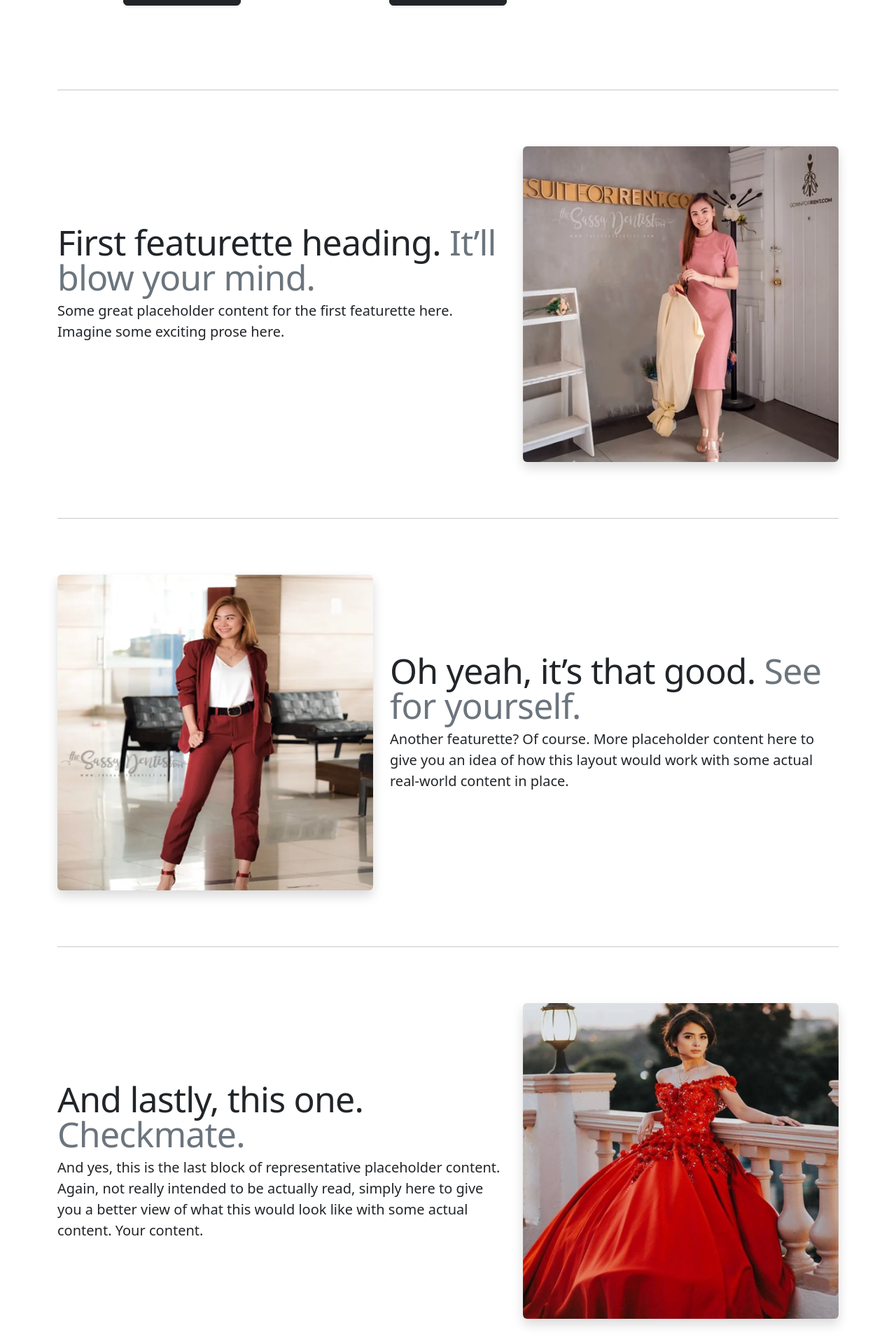
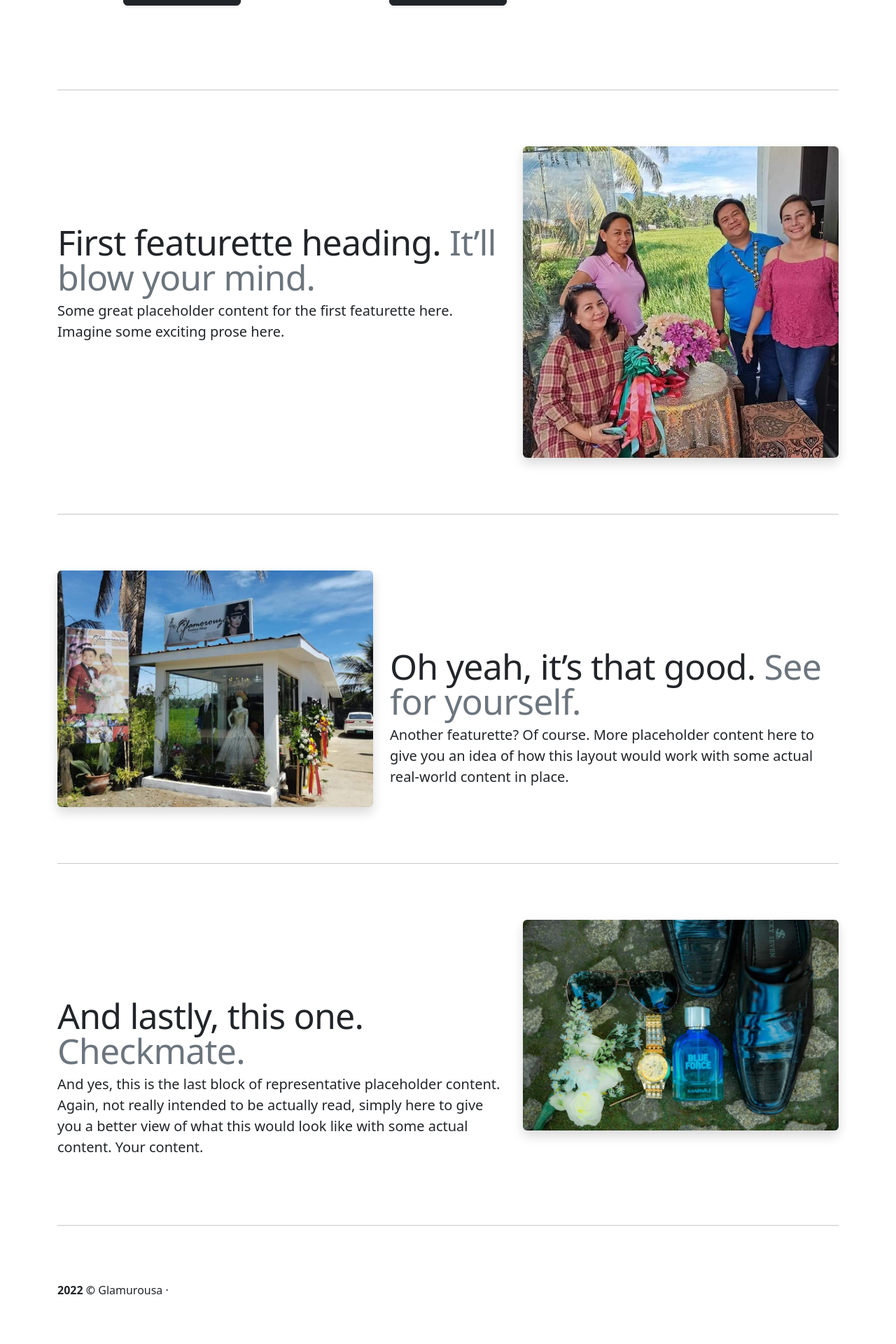
Before and after one commit to Ramel-Alphasys/glam, a PHP site: page / in a window 1280 px wide. Shown: the part 880-2800 px from the top of the page at 70% size. After the commit the page ends 2730 px from the top, so only its background shows below. Run offline with PHP 8.4, Linux system fonts and the light colour scheme; some libraries are stand-ins or nearby versions.

Commit message:
UI Update

```diff
--- a/index.php
+++ b/index.php
@@ -40,10 +40,10 @@
         </div>
         <div class="carousel-inner">
           <div class="carousel-item active">
-            <img src="assets/img/img1.jpg" class="d-block w-100 img-fluid" alt="...">
+            <img src="assets/img/img2.jpg" class="d-block w-100 img-fluid" alt="...">
           </div>
           <div class="carousel-item">
-            <img src="assets/img/img2.jpg" class="d-block w-100 img-fluid" alt="...">
+            <img src="assets/img/imgPlace.jpg" class="d-block w-100 img-fluid" alt="...">
           </div>
           <div class="carousel-item">
             <img src="assets/img/img3.jpg" class="d-block w-100 img-fluid" alt="...">
@@ -99,7 +99,7 @@
             <p class="lead">Some great placeholder content for the first featurette here. Imagine some exciting prose here.</p>
           </div>
           <div class="col-md-5">
-            <img src="assets/img/img4.png" alt="..." class="bd-placeholder-img bd-placeholder-img-lg featurette-image img-fluid mx-auto rounded shadow" width="500" height="500">
+            <img src="assets/img/imgOwner.jpg" alt="..." class="bd-placeholder-img bd-placeholder-img-lg featurette-image img-fluid mx-auto rounded shadow" width="500" height="500">
           </div>
         </div>
 
@@ -111,7 +111,7 @@
             <p class="lead">Another featurette? Of course. More placeholder content here to give you an idea of how this layout would work with some actual real-world content in place.</p>
           </div>
           <div class="col-md-5 order-md-1">
-            <img src="assets/img/img5.png" alt="" class="bd-placeholder-img bd-placeholder-img-lg featurette-image img-fluid mx-auto rounded shadow" width="500" height="500">
+            <img src="assets/img/imgPlaceView.jpg" alt="" class="bd-placeholder-img bd-placeholder-img-lg featurette-image img-fluid mx-auto rounded shadow" width="500" height="500">
           </div>
         </div>
 
@@ -123,7 +123,7 @@
             <p class="lead">And yes, this is the last block of representative placeholder content. Again, not really intended to be actually read, simply here to give you a better view of what this would look like with some actual content. Your content.</p>
           </div>
           <div class="col-md-5">
-            <img src="assets/img/img6.png" alt="" class="bd-placeholder-img bd-placeholder-img-lg featurette-image img-fluid mx-auto rounded shadow" width="500" height="500">
+            <img src="assets/img/imgPrepare.jpg" alt="" class="bd-placeholder-img bd-placeholder-img-lg featurette-image img-fluid mx-auto rounded shadow" width="500" height="200">
           </div>
         </div>
 
@@ -133,7 +133,7 @@
 
       </div>
       <footer class="container">
-        <p><strong>&copy; 2022</strong> Ramel Gwaa Company, Inc. &middot; </p>  <!--<a href="#">Privacy</a> &middot; <a href="#">Terms</a>-->
+        <p><strong>2022 &copy;</strong> Glamurousa &middot; </p>
       </footer>
     </main>
   </body>
```
Also changed, not shown: assets/img/img1.jpg (deleted), assets/img/img2.jpg, assets/img/img3.jpg, assets/img/imgOwner.jpg (added), assets/img/imgPlace.jpg (added), assets/img/imgPlaceView.jpg (added), assets/img/imgPrepare.jpg (added), assets/img/imgTheOwner.jpg (added).
